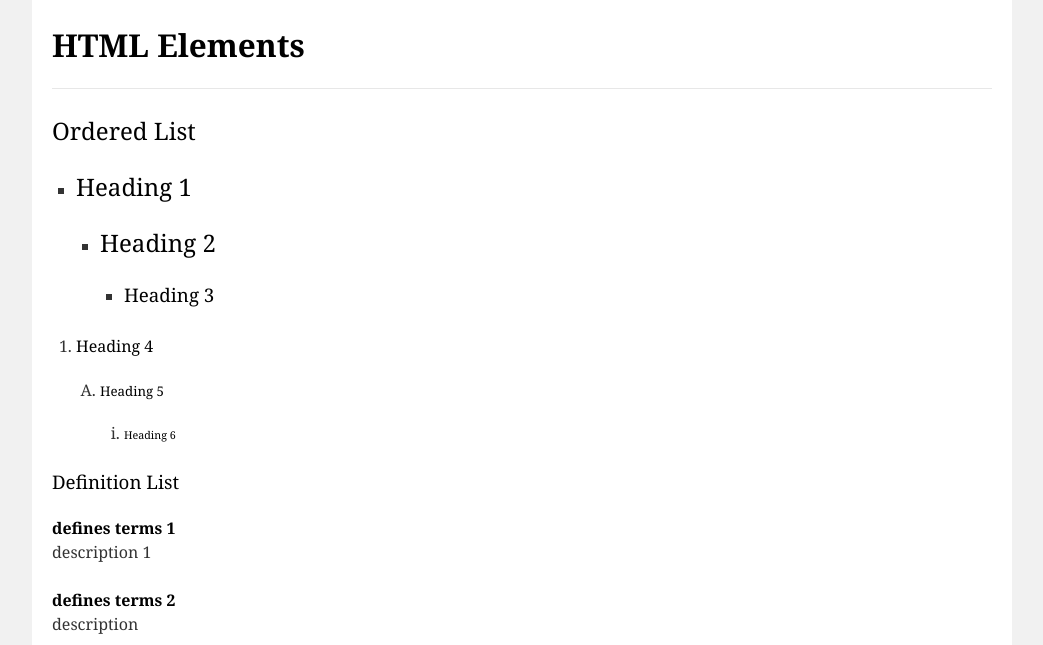
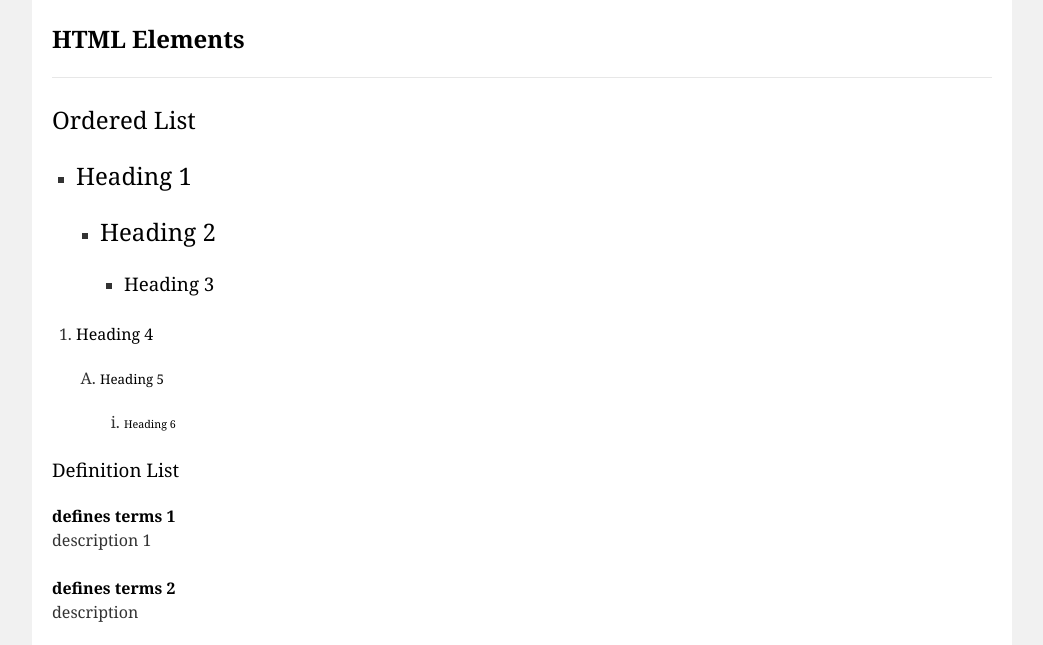
Before and after one commit to rudenkovlada/front-end-lab-8, a plain HTML site: page homework_01/index.html in a window 1280 px wide. Shown: the part 151-796 px from the top of the page, without its empty margins (118-1161 px from the left). Drawn offline with Linux system fonts and the light colour scheme.

Commit message:
Deleting <big>

```diff
--- a/homework_01/index.html
+++ b/homework_01/index.html
@@ -22,9 +22,7 @@
                 </nav>
                 <hr>
                 <section>
-                    <big>
-                        <h1 id="html"><strong>HTML Elements</strong></h1>
-                    </big>
+                    <h1 id="html"><strong>HTML Elements</strong></h1>
                 </section>
                 <hr>
                 <section>
```
